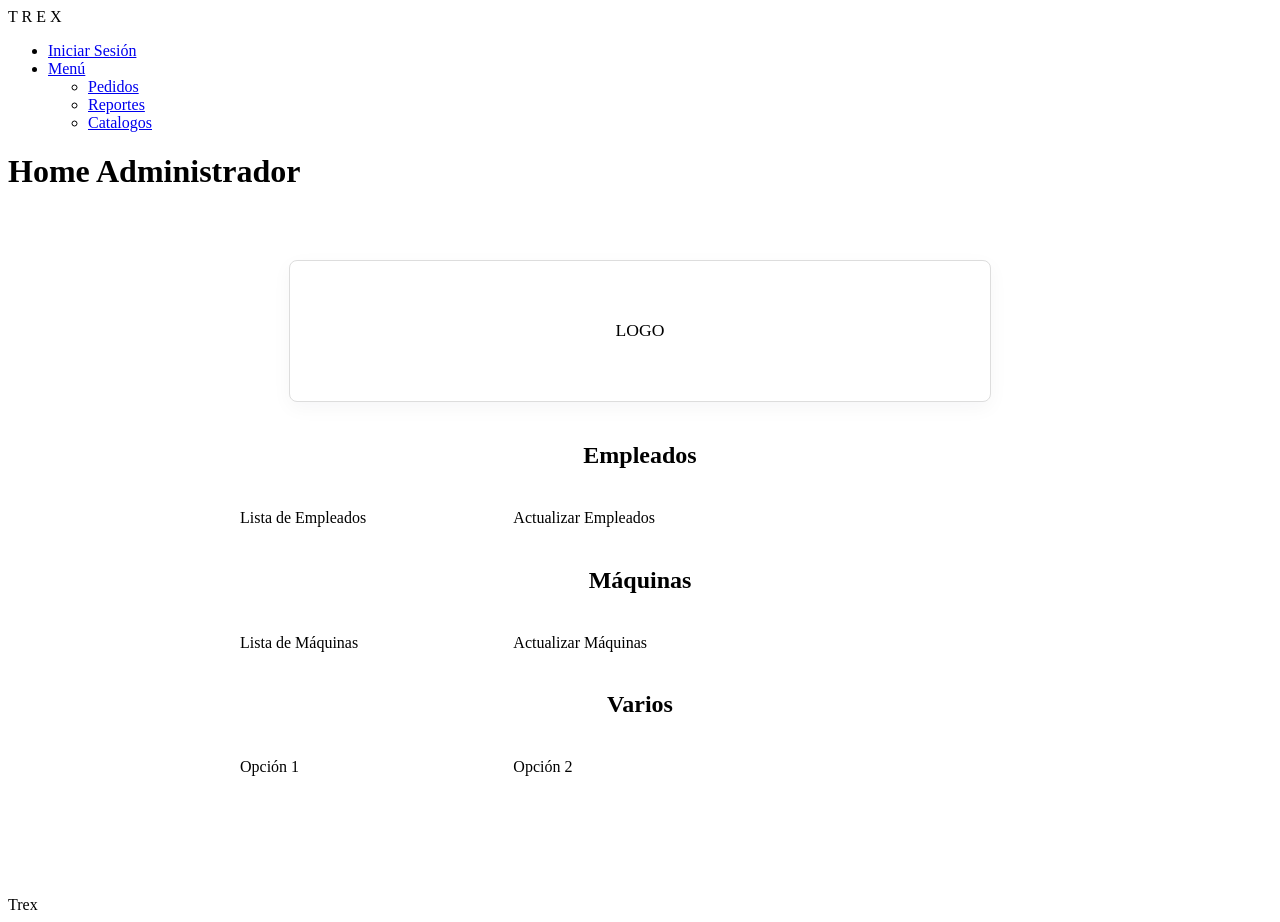
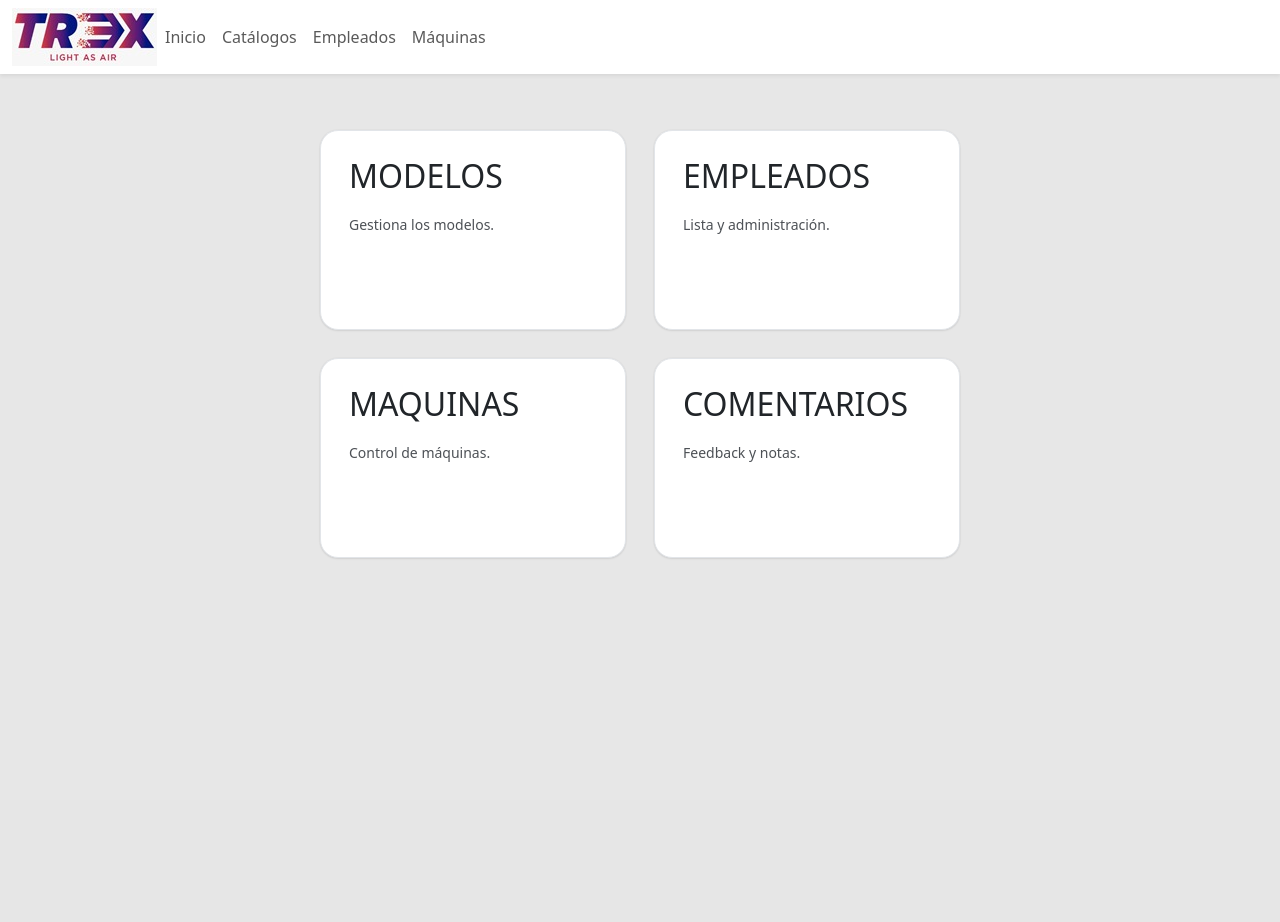
Before and after one commit to ArnoldWiz/Trex-Project, a Django app: page /administrador/catalogos/ in a window 1280 px wide. After the commit the page ends 559 px from the top, so only its background shows below. Run offline with Django 5.2, Linux system fonts and the light colour scheme.

Commit message:
vista de catalogos opcion

```diff
--- a/app/templates/administrador/catalogos.html
+++ b/app/templates/administrador/catalogos.html
@@ -2,69 +2,58 @@
 <!DOCTYPE html>
 <html lang="es">
 <head>
-  <meta charset="utf-8" />
-  <meta name="viewport" content="width=device-width,initial-scale=1" />
-  <title>Home Administrador</title>
-  <link rel="stylesheet" href="{% static 'css/genericas/home.css' %}">
-  <link href="https://fonts.googleapis.com/css2?family=Pathway+Gothic+One&display=swap" rel="stylesheet">
+  <meta charset="UTF-8">
+  <title>Catálogos</title>
+  <!-- Bootstrap CSS -->
+  <link href="https://cdn.jsdelivr.net/npm/bootstrap@5.3.3/dist/css/bootstrap.min.css" rel="stylesheet">
+  <link rel="stylesheet" href="{% static 'css/administrador/cata.css' %}">
+  <style>
+    .nav-logo{width:46px;height:46px;object-fit:cover;}
+  </style>
 </head>
 <body>
-  <nav class="nav">
-  <div class="brand">
-    <span class="letter1">T</span>
-    <span class="letter2">R</span>
-    <span class="letter3">E</span>
-    <span class="letter4">X</span>
-  </div>
 
-  <ul class="nav-links">
-    <li><a href="{% url 'login' %}">Iniciar Sesión</a></li>
-    <li class="menu-item">
-      <a href="#">Menú</a>
-      <ul class="dropdown">
-         <li><a href="{% url 'listaPedidos' %}">Pedidos</a></li>
-         <li><a href="{% url 'login' %}">Reportes</a></li>
-         <li><a href="{% url 'login' %}">Catalogos</a></li>
+<nav class="navbar navbar-expand-lg bg-white shadow-sm mb-4">
+  <div class="container-fluid">
+    <img src="{% static 'images/LOGO_TREX.jpg' %}" alt="Logo">
+    <button class="navbar-toggler" type="button" data-bs-toggle="collapse" data-bs-target="#mainNav">
+      <span class="navbar-toggler-icon"></span>
+    </button>
+
+    <div class="collapse navbar-collapse" id="mainNav">
+      <!-- Menú -->
+      <ul class="navbar-nav me-auto mb-2 mb-lg-0">
+        <li class="nav-item"><a class="nav-link {% if request.path == '/' %}active{% endif %}" href="{% url 'home' %}">Inicio</a></li>
+        <li class="nav-item"><a class="nav-link" href="{% url 'catalogos' %}">Catálogos</a></li>
+        <li class="nav-item"><a class="nav-link" href="{% url 'empleados' %}">Empleados</a></li>
+        <li class="nav-item"><a class="nav-link" href="{% url 'maquinas' %}">Máquinas</a></li>
       </ul>
     </div>
   </div>
 </nav>
 
+<div class="catalogos-wrapper">
+  <div class="cards-grid">
+    <div class="card" onclick="location.href='#'">
+      <h2>MODELOS</h2>
+      <p>Gestiona los modelos.</p>
+    </div>
+    <div class="card" onclick="location.href='{% url 'empleados' %}'">
+      <h2>EMPLEADOS</h2>
+      <p>Lista y administración.</p>
+    </div>
+    <div class="card" onclick="location.href='{% url 'maquinas' %}'">
+      <h2>MAQUINAS</h2>
+      <p>Control de máquinas.</p>
+    </div>
+    <div class="card">
+      <h2>COMENTARIOS</h2>
+      <p>Feedback y notas.</p>
+    </div>
+  </div>
+</div>
 
-  <h1>Home Administrador</h1>
-  <main class="page">
-    <section class="center-area">
-      <div class="stack">
-        <div class="rect">LOGO</div>
-      </div>
-
-      <!-- Sección Empleados -->
-      <h2>Empleados</h2>
-      <div class="menu-row">
-        <div class="menu-item" onclick="location.href='{% url 'empleados' %}'">Lista de Empleados</div>
-        <div class="menu-item" onclick="location.href='{% url 'lotes' %}'">Actualizar Empleados</div>
-      </div>
-
-      <!-- Sección Máquinas -->
-      <h2>Máquinas</h2>
-      <div class="menu-row">
-        <div class="menu-item" onclick="location.href='{% url 'maquinas' %}'">Lista de Máquinas</div>
-        <div class="menu-item" onclick="location.href='{% url 'lotes' %}'">Actualizar Máquinas</div>
-      </div>
-
-      <!-- Sección Varios -->
-      <h2>Varios</h2>
-      <div class="menu-row">
-        <div class="menu-item" onclick="location.href='{% url 'lotes' %}'">Opción 1</div>
-        <div class="menu-item" onclick="location.href='{% url 'lotes' %}'">Opción 2</div>
-      </div>
-
-    </section>
-  </main>
-
-  <footer class="site-footer">
-    <div>Trex</div>
-  </footer>
-
+<!-- Bootstrap JS -->
+<script src="https://cdn.jsdelivr.net/npm/bootstrap@5.3.3/dist/js/bootstrap.bundle.min.js"></script>
 </body>
 </html>
```
